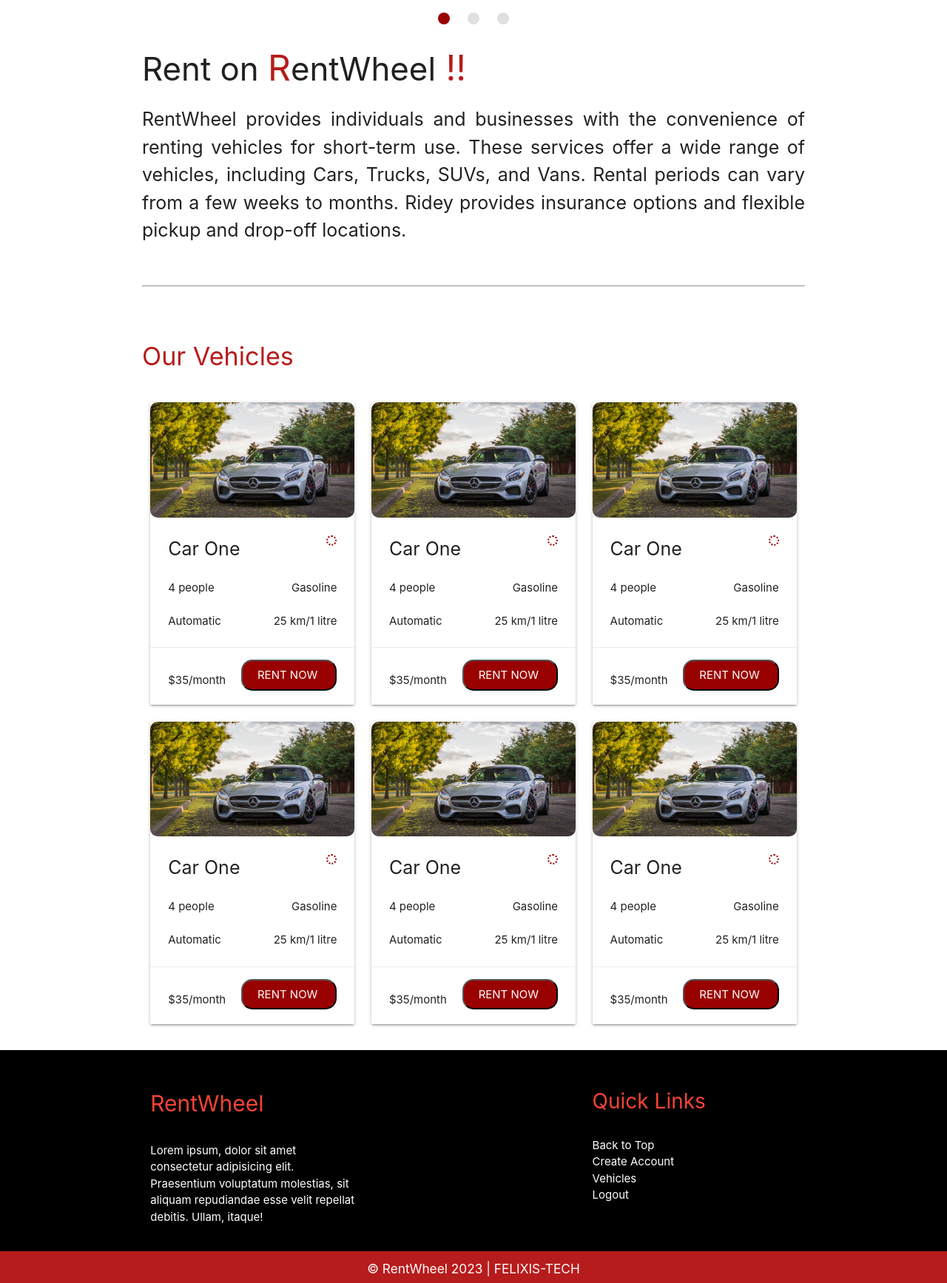
After one commit to OkekeKachi/MY_PROJECT, a PHP site: page /index.html in a window 1280 px wide. The commit adds this page. Shown: the part 665-2400 px from the top of the page at 74% size. Run offline with PHP 8.4, Linux system fonts and the light colour scheme.

Commit message:
added pages and images

```diff
--- /dev/null
+++ b/index.html
@@ -0,0 +1,284 @@
+<?php
+include('templates/connect.php');
+
+//create sql query to get data from the database
+$get_data = 'SELECT * FROM rent_tb';
+//send query command to server
+$send_query = mysqli_query($connect, $get_data);
+//retreive and store data from database
+$cardData = mysqli_fetch_all($send_query, MYSQLI_ASSOC);
+//close database connection
+mysqli_close($connect);
+
+// print_r($cardData);
+
+?>
+
+
+<!DOCTYPE html>
+<html lang="en">
+<head>
+    <meta charset="UTF-8">
+    <meta http-equiv="X-UA-Compatible" content="IE=edge">
+    <meta name="viewport" content="width=device-width, initial-scale=1.0">
+    <title>Document</title>
+    <link rel="stylesheet" href="css/materialize.css">
+    <link href="https://fonts.googleapis.com/icon?family=Material+Icons" rel="stylesheet">
+</head>
+<style>
+    .welcome{
+        font-size: 25px;
+        text-align: justify;
+    }
+    .spacing{
+        padding-left: 19px;
+    }
+    .pagesLinks{
+        color: black;
+    }
+    .pagesLinks:hover{
+        color: #990000;
+    }
+    button{
+        border-top-left-radius: 10px;
+        border-top-right-radius: 10px;
+        border-bottom-left-radius: 10px;
+        border-bottom-right-radius: 10px;
+        padding: 10px;
+    }
+    strong span.red-text{
+        font-size: 50px;
+    }
+    .spanner{
+        font-size: 300px;
+    }
+    h3 span.red-text{
+        font-size: 48px;
+    }
+</style>
+<body>
+    <header>
+    <div class=" navbar-fixed">
+        <nav class="nav-wrapper white z-depth-1">
+            <div class=" container navbar">
+                <a href="index.html" class="brand-logo left hide-on-med-and-up">
+                    <img src="img/car-logo.png" alt="" class="responsive-img" width="20%">
+                </a>
+                <a href="index.html" class="brand-logo left hide-on-small-only">
+                    <img src="img/car-logo.png" alt="" class="responsive-img" width="10%">
+                </a>
+                <ul class="right">
+                    <li style="padding-left: 10px; padding-top: 2px;" class=" hide-on-small-only">
+                        <a href="login.php" class="red-text text-darken-4">
+                            <i class="material-icons small left ">account_circle</i>
+                            Login
+                        </a>
+                    </li>
+                    <li style="padding-left: 10px; padding-top: 2px;" class=" hide-on-med-and-up">
+                        <a href="login.php" class="red-text text-darken-4">
+                            Login
+                        </a>
+                    </li>
+                </ul>
+            </div>
+        </nav>
+    </div>
+
+        <section>
+            <div class="slider">
+                <ul class="slides">
+                    <li>
+                        <img src="https://images.unsplash.com/photo-1583573181567-d4736e51f61d?ixlib=rb-4.0.3&ixid=M3wxMjA3fDB8MHxwaG90by1wYWdlfHx8fGVufDB8fHx8fA%3D%3D&auto=format&fit=crop&w=1740&q=80" alt="car" width="100%">
+                    </li>
+                    <li>
+                        <img src="https://images.unsplash.com/photo-1610647752706-3bb12232b3ab?ixlib=rb-4.0.3&ixid=M3wxMjA3fDB8MHxwaG90by1wYWdlfHx8fGVufDB8fHx8fA%3D%3D&auto=format&fit=crop&w=1625&q=80" alt="">
+                    </li>
+                    <li>
+                        <img src="https://images.unsplash.com/photo-1503376780353-7e6692767b70?ixlib=rb-4.0.3&ixid=M3wxMjA3fDB8MHxwaG90by1wYWdlfHx8fGVufDB8fHx8fA%3D%3D&auto=format&fit=crop&w=1740&q=80" alt="">
+                    </li>
+                </ul>
+            </div>
+        </section>
+    </header>
+    <main>
+        <div class="container">
+            <h3 class=" hide-on-small-only">Rent on <span class="red-text text-darken-4">R</span>entWheel<span class="red-text text-darken-4"> !!</span></h3>
+            <h4 class=" hide-on-med-and-up">Rent on <span class="red-text text-darken-4">R</span>entWheel<span class="red-text text-darken-4"> !!</span></h4>
+            <p class="welcome hide-on-small-only">
+                RentWheel provides individuals and businesses with the convenience of renting vehicles for short-term use. These services offer a wide range of vehicles, including Cars, Trucks, SUVs, and Vans. Rental periods can vary from a few weeks to months. Ridey provides insurance options and flexible pickup and drop-off locations.
+            </p>
+            <p class="welcome hide-on-med-and-up">
+                RentWheel provides many individuals and businesses with the convenience of renting vehicles for long and short-term use.
+            </p>
+            <br><hr><br><br>
+            <h4 class="red-text text-darken-4">Our Vehicles</h4> <br>
+            <div class="row">
+                    <div class="col s12 l4 m6 xl4">
+                        <div class="card">
+                            <div class="card-image">
+                                <img src="img/vehicle.jpg" alt="" style="border-radius:10px;" class="responsive-img">
+                            </div>
+                            <div class="card-content">
+                                <span style="font-size:25px;">Car One</span>
+                                <span class="right" style="font-size: large; padding: 5px; border: 2px #990000 solid; border-radius: 10px; border-style: dotted;"></span>
+                                <br><br>
+                                <span>4 people</span>
+                                <span class="right">Gasoline</span>
+                                <br><br>
+                                <span>Automatic</span>
+                                <span class="right">25 km/1 litre</span>
+                            </div>
+                            <div class="card-action">
+                                <span style="font-size: 30px;"></span><span >$35/month</span>
+                                <button class="right" style="background-color: #990000; padding-right: 0%; padding-left: 20px;border-radius: 15px;"><a href="#" class=" white-text">Rent now</a></button>
+                            </div>
+                        </div>
+                    </div>
+                    <div class="col s12 l4 m6 xl4">
+                        <div class="card">
+                            <div class="card-image">
+                                <img src="img/vehicle.jpg" alt="" style="border-radius:10px;" class="responsive-img">
+                            </div>
+                            <div class="card-content">
+                                <span style="font-size:25px;">Car One</span>
+                                <span class="right" style="font-size: large; padding: 5px; border: 2px #990000 solid; border-radius: 10px; border-style: dotted;"></span>
+                                <br><br>
+                                <span>4 people</span>
+                                <span class="right">Gasoline</span>
+                                <br><br>
+                                <span>Automatic</span>
+                                <span class="right">25 km/1 litre</span>
+                            </div>
+                            <div class="card-action">
+                                <span style="font-size: 30px;"></span><span >$35/month</span>
+                                <button class="right" style="background-color: #990000; padding-right: 0%; padding-left: 20px;border-radius: 15px;"><a href="#" class=" white-text">Rent now</a></button>
+                            </div>
+                        </div>
+                    </div>
+                    <div class="col s12 l4 m6 xl4">
+                        <div class="card">
+                            <div class="card-image">
+                                <img src="img/vehicle.jpg" alt="" style="border-radius:10px;" class="responsive-img">
+                            </div>
+                            <div class="card-content">
+                                <span style="font-size:25px;">Car One</span>
+                                <span class="right" style="font-size: large; padding: 5px; border: 2px #990000 solid; border-radius: 10px; border-style: dotted;"></span>
+                                <br><br>
+                                <span>4 people</span>
+                                <span class="right">Gasoline</span>
+                                <br><br>
+                                <span>Automatic</span>
+                                <span class="right">25 km/1 litre</span>
+                            </div>
+                            <div class="card-action">
+                                <span style="font-size: 30px;"></span><span >$35/month</span>
+                                <button class="right" style="background-color: #990000; padding-right: 0%; padding-left: 20px;border-radius: 15px;"><a href="#" class=" white-text">Rent now</a></button>
+                            </div>
+                        </div>
+                    </div>
+                    <div class="col s12 l4 m6 xl4">
+                        <div class="card">
+                            <div class="card-image">
+                                <img src="img/vehicle.jpg" alt="" style="border-radius:10px;" class="responsive-img">
+                            </div>
+                            <div class="card-content">
+                                <span style="font-size:25px;">Car One</span>
+                                <span class="right" style="font-size: large; padding: 5px; border: 2px #990000 solid; border-radius: 10px; border-style: dotted;"></span>
+                                <br><br>
+                                <span>4 people</span>
+                                <span class="right">Gasoline</span>
+                                <br><br>
+                                <span>Automatic</span>
+                                <span class="right">25 km/1 litre</span>
+                            </div>
+                            <div class="card-action">
+                                <span style="font-size: 30px;"></span><span >$35/month</span>
+                                <button class="right" style="background-color: #990000; padding-right: 0%; padding-left: 20px;border-radius: 15px;"><a href="#" class=" white-text">Rent now</a></button>
+                            </div>
+                        </div>
+                    </div>
+                    <div class="col s12 l4 m6 xl4">
+                        <div class="card">
+                            <div class="card-image">
+                                <img src="img/vehicle.jpg" alt="" style="border-radius:10px;" class="responsive-img">
+                            </div>
+                            <div class="card-content">
+                                <span style="font-size:25px;">Car One</span>
+                                <span class="right" style="font-size: large; padding: 5px; border: 2px #990000 solid; border-radius: 10px; border-style: dotted;"></span>
+                                <br><br>
+                                <span>4 people</span>
+                                <span class="right">Gasoline</span>
+                                <br><br>
+                                <span>Automatic</span>
+                                <span class="right">25 km/1 litre</span>
+                            </div>
+                            <div class="card-action">
+                                <span style="font-size: 30px;"></span><span >$35/month</span>
+                                <button class="right" style="background-color: #990000; padding-right: 0%; padding-left: 20px;border-radius: 15px;"><a href="#" class=" white-text">Rent now</a></button>
+                            </div>
+                        </div>
+                    </div>
+                    <div class="col s12 l4 m6 xl4">
+                        <div class="card">
+                            <div class="card-image">
+                                <img src="img/vehicle.jpg" alt="" style="border-radius:10px;" class="responsive-img">
+                            </div>
+                            <div class="card-content">
+                                <span style="font-size:25px;">Car One</span>
+                                <span class="right" style="font-size: large; padding: 5px; border: 2px #990000 solid; border-radius: 10px; border-style: dotted;"></span>
+                                <br><br>
+                                <span>4 people</span>
+                                <span class="right">Gasoline</span>
+                                <br><br>
+                                <span>Automatic</span>
+                                <span class="right">25 km/1 litre</span>
+                            </div>
+                            <div class="card-action">
+                                <span style="font-size: 30px;"></span><span >$35/month</span>
+                                <button class="right" style="background-color: #990000; padding-right: 0%; padding-left: 20px;border-radius: 15px;"><a href="#" class=" white-text">Rent now</a></button>
+                            </div>
+                        </div>
+                    </div>
+            </div>
+        </div>
+    </main>
+    <footer class="page-footer black">
+        <div class="black">
+            <div class="container">
+                <div class="row">
+                    <div class="col s4 l4">
+                        <p class="red-text" style="font-size: 30px;">RentWheel</p>
+                        <p class="white-text hide-on-med-and-down">Lorem ipsum, dolor sit amet consectetur adipisicing elit. Praesentium voluptatum molestias, sit aliquam repudiandae esse velit repellat debitis. Ullam, itaque!</p>
+                        <p class=" hide-on-large-only white-text">Lorem ipsum dolor sit amet consectetur adipisicing elit. Fugit, minus.</p>
+                    </div>
+                    <div class="col l4 s4"></div>
+                    <div class="col l4 s4">
+                        <p class="red-text" style="font-size: 28px;">Quick Links</p>
+                        <p class="white-text">Back to Top <br> Create Account <br>Vehicles <br>Logout
+                    </div>
+                </div>
+            </div>
+            <div class="page-copyright red darken-4">
+                <div class="container center center-align" style="padding: 3px !important;"><h6 class="white-text">&COPY; RentWheel 2023 | FELIXIS-TECH</h6></div>
+            </div>
+        </div>
+    </footer>
+
+
+
+    <script src="js/jQuery.js"></script>
+    <script src="js/materialize.js"></script>
+    <script>
+        $(document).ready(function(){
+            $('.slider').slider(
+                {
+                interval: 1500,
+                height: 600
+                }
+            )
+            $('.sidenav').sidenav();
+
+        })
+    </script>
+</body>
+</html>
--- a/login.php
+++ b/login.php
@@ -56,7 +56,7 @@
                         </div>
                         <br><br><br><br>
                         <div class="buttons center-align">
-                            <button class="white-text"><a href="index.php" class="white-text">LOGIN</a></button>
+                            <button class="white-text"><a href="home.php" class="white-text">LOGIN</a></button>
                         </div>
                     </form>
                 </div>
```
Also changed, not shown: home.php (+34 -4 lines), index.php (deleted, +0 -238 lines), insert.php (added, +97 -0 lines), templates/footer.php (+22 -3 lines), img/BMW 7 Series.jpg (added), img/Lexus NX.jpg (added), img/Toyota RAV4.jpg (added), logout.php (added), templates/header.php (indentation only), view_rent.php (added), 1 other file.
